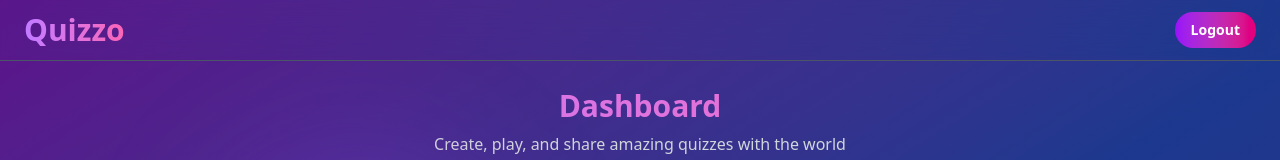
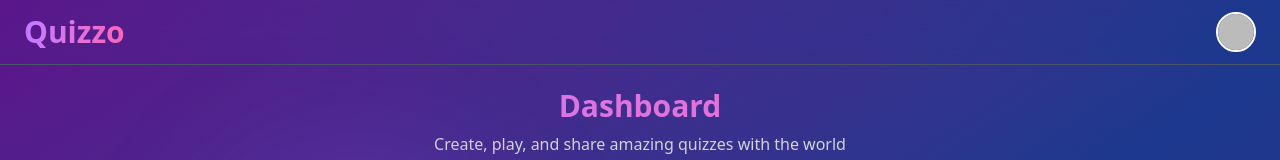
Before and after one commit to Parth2684/quiz-app, a Next.js app: page /home in a window 1280 px wide. Shown: the top 160 px of the page. Built offline with nearby package versions, Linux system fonts and the light colour scheme; no server answers; the database is empty; sample sign-in values are in the browser's storage; a web font is replaced by a local one.

Commit message:
added profile section

```diff
--- a/app/layout.tsx
+++ b/app/layout.tsx
@@ -97,7 +97,7 @@ export default async function RootLayout({
       <body>
         <div className="min-h-screen bg-linear-to-br from-purple-900 via-blue-900 to-indigo-900 text-white overflow-hidden relative print:pt-0 print:mt-0 print:mb-0 print:pl-0 print:pr-0">
           <Background />
-          <TopBar isSignnedIn={Boolean(isSignedIn)} />
+          <TopBar isSignnedIn={Boolean(isSignedIn)} session={session}/>
           <RouterLoadingWrapper>
           <RouterPushPatch>
             <LoadingOverlay />
--- /dev/null
+++ b/app/profile/page.tsx
@@ -0,0 +1,46 @@
+import { auth } from "@/actions/authAction";
+import prisma from "@/lib/singleton";
+import { format } from "date-fns";
+import Link from "next/link";
+
+
+export default async function Profile () {
+    const session = await auth()
+    const attemptedQuizzes = await prisma.quizAttempt.findMany({
+        where: {
+            userId: session?.user.id
+        },
+        include: {
+            quiz: true
+        },
+        orderBy: { attemptedAt: 'desc' }
+    })
+    return <div className="p-6 max-w-4xl mx-auto">
+    <h1 className="text-2xl font-semibold mb-6">Your Attempted Quizzes</h1>
+
+    {attemptedQuizzes.length === 0 ? (
+      <p className="text-gray-400">You haven't attempted any quizzes yet.</p>
+    ) : (
+      <div className="space-y-4">
+        {attemptedQuizzes.map((quiz) => (
+          <Link
+            key={quiz.quiz.id}
+            href={`/quiz/${quiz.quiz.id}/attempts/${quiz.id}`}
+            className="block p-4 border border-gray-200 rounded-lg hover:bg-gray-50 transition hover:text-purple-700"
+          >
+            <h2 className="text-lg font-medium">{quiz.quiz.name}</h2>
+            {quiz.quiz.description && (
+              <p className="text-sm text-gray-600 mt-1">
+                {quiz.quiz.description}
+              </p>
+            )}
+            <div className="text-right">
+                  <p className="text-purple-300 font-bold">Score: {quiz.score}</p>
+                  <p className="text-gray-400 text-sm">{format(new Date(quiz.attemptedAt), 'PPpp')}</p>
+            </div>
+          </Link>
+        ))}
+      </div>
+    )}
+  </div>
+}
--- a/app/quiz/[quizId]/attempts/[attemptId]/page.tsx
+++ b/app/quiz/[quizId]/attempts/[attemptId]/page.tsx
@@ -26,9 +26,8 @@ export default async function AttemptDetailsPage({
     }
   })
 
-  if (!attempt || attempt.quiz.createdById != session?.user.id) return <p className="text-white">Attempt not found</p>;
 
-  return (
+  if(attempt && (attempt.quiz.createdById == session?.user.id || attempt.userId == session?.user.id)){ return (
     <div className="p-6 max-w-4xl mx-auto print:text-xs print:mt-0 print:mb-2 print:pt-0 leading-snug">
       <div className="mb-4 text-center">
       <h2 className="text-lg font-bold text-white print:text-black print:text-base">
@@ -73,3 +72,7 @@ export default async function AttemptDetailsPage({
     </div>
   );
 }
+  else{
+    return <p className="text-white">Attempt not found</p>;
+  }
+}
--- a/components/layout/TopBar.tsx
+++ b/components/layout/TopBar.tsx
@@ -2,50 +2,99 @@
 import { AnimatePresence, motion } from "framer-motion";
 import { Menu, X } from "lucide-react";
 import { signOut } from "next-auth/react";
-import { useEffect, useState } from "react";
+import { useEffect, useRef, useState } from "react";
 import { useLoadingStore } from "@/store/loadingStore";
+import { Session } from "next-auth";
 
+export default function TopBar({ isSignnedIn, session }: { isSignnedIn: boolean, session: Session | null }) {
+  const [isMenuOpen, setIsMenuOpen] = useState(false);
+  const [isScrolled, setIsScrolled] = useState(false);
+  const [isDropdownOpen, setIsDropdownOpen] = useState(false);
+  const { setLoading } = useLoadingStore();
+  const dropdownRef = useRef<HTMLDivElement>(null);
 
-export default function TopBar ({isSignnedIn}: {isSignnedIn: boolean}) {
-    const [isMenuOpen, setIsMenuOpen] = useState(false)
-    const [isScrolled, setIsScrolled] = useState(false)
-    const { setLoading } = useLoadingStore()
   useEffect(() => {
     const handleScroll = () => {
-            setIsScrolled(window.screenY > 50)
+      setIsScrolled(window.scrollY > 50);
     };
-        window.addEventListener('scroll', handleScroll)
-        return window.removeEventListener('scroll', handleScroll)
-    }, [])
+    window.addEventListener("scroll", handleScroll);
+    return () => window.removeEventListener("scroll", handleScroll);
+  }, []);
 
-    return <motion.header
-            className={ `fixed top-0 left-0 right-0 z-50 px-4 sm:px-6 py-2 sm:py-3 backdrop-blur-lg border-b border-gray-600                                                                                                                                                                                                                                                                                                                  transition-all duration-300 ${ isScrolled ? 'bg-black/20 backdrop-blur-lg border-b border-white/10' : '' }` }
+  useEffect(() => {
+    const handleClickOutside = (e: MouseEvent) => {
+      if (
+        dropdownRef.current &&
+        !dropdownRef.current.contains(e.target as Node)
+      ) {
+        setIsDropdownOpen(false);
+      }
+    };
+    document.addEventListener("mousedown", handleClickOutside);
+    return () => document.removeEventListener("mousedown", handleClickOutside);
+  }, []);
+
+  return (
+    <motion.header
+      className={`fixed top-0 left-0 right-0 z-50 px-4 sm:px-6 py-2 sm:py-3 backdrop-blur-lg border-b border-gray-600 transition-all duration-300 ${
+        isScrolled
+          ? "bg-black/20 backdrop-blur-lg border-b border-white/10"
+          : ""
+      }`}
       initial={{ y: -100 }}
-            animate={{ y:0 }}
+      animate={{ y: 0 }}
       transition={{ duration: 0.6 }}
     >
       <div className="max-w-7xl mx-auto flex justify-between items-center">
         <motion.div
           className="text-2xl sm:text-3xl font-bold bg-linear-to-r from-purple-400 to-pink-400 bg-clip-text text-transparent cursor-pointer"
           whileHover={{ scale: 1.05 }}
-                ><a href={isSignnedIn ? "/home" : "/"}>
-                    Quizzo
-                    </a>
+        >
+          <a href={isSignnedIn ? "/home" : "/"}>Quizzo</a>
         </motion.div>
 
+        <div className="flex items-center space-x-4 print:hidden relative">
+          {isSignnedIn ? (
+            <div className="relative" ref={dropdownRef}>
+              <motion.img
+                src={session?.user?.image || "/default-profile.png"}
+                alt="Profile"
+                className="w-10 h-10 rounded-full cursor-pointer border-2 border-white hover:border-purple-500 transition-all object-cover"
+                whileTap={{ scale: 0.95 }}
+                onClick={() => setIsDropdownOpen((prev) => !prev)}
+              />
 
-                <div className="flex items-center space-x-4 print:hidden">
-                    {isSignnedIn ? <motion.a
-                        className="sm:block bg-linear-to-r from-purple-600 to-pink-600 hover:from-purple-500 hover:to-pink-500 px-4 py-2 rounded-full text-sm font-semibold transition-all duration-300 cursor-pointer"
-                        whileHover={{ scale: 1.05 }}
-                        whileTap={{ scale: 0.95 }}
-                        onClick={(e) => {
-                            setLoading(true)
-                            signOut({callbackUrl: "/"})}
-                        }
+              <AnimatePresence>
+                {isDropdownOpen && (
+                  <motion.div
+                    initial={{ opacity: 0, y: -10 }}
+                    animate={{ opacity: 1, y: 0 }}
+                    exit={{ opacity: 0, y: -10 }}
+                    className="absolute right-0 mt-2 w-44 bg-blue-200/90 backdrop-blur-lg border border-white/10 rounded-xl shadow-xl z-50"
+                  >
+                    <a
+                      href="/profile"
+                      className="block px-4 py-2 text-sm text-white hover:bg-white/10 transition-colors border-b border-blue-500"
+                      onClick={() => setIsDropdownOpen(false)}
+                    >
+                      Profile
+                    </a>
+                    <button
+                      onClick={() => {
+                        setIsDropdownOpen(false);
+                        setLoading(true);
+                        signOut({ callbackUrl: "/" });
+                      }}
+                      className="w-full text-left px-4 py-2 text-sm text-red-400 hover:bg-white/10 transition-colors"
                     >
                       Logout
-                    </motion.a> : <>
+                    </button>
+                  </motion.div>
+                )}
+              </AnimatePresence>
+            </div>
+          ) : (
+            <>
               <motion.a
                 className="hidden sm:block bg-linear-to-r from-purple-600 to-pink-600 hover:from-purple-500 hover:to-pink-500 px-4 py-2 rounded-full text-sm font-semibold transition-all duration-300 cursor-pointer"
                 whileHover={{ scale: 1.05 }}
@@ -67,11 +116,10 @@ export default function TopBar ({isSignnedIn}: {isSignnedIn: boolean}) {
                 onClick={() => setIsMenuOpen(!isMenuOpen)}
                 whileTap={{ scale: 0.95 }}
               >
-                        { isMenuOpen ? <X size={24} /> : <Menu size={24} /> }
+                {isMenuOpen ? <X size={24} /> : <Menu size={24} />}
               </motion.button>
-                    </>}
-
-
+            </>
+          )}
         </div>
       </div>
 
@@ -79,14 +127,13 @@ export default function TopBar ({isSignnedIn}: {isSignnedIn: boolean}) {
         {isMenuOpen && (
           <motion.div
             initial={{ opacity: 0, height: 0 }}
-                    animate={{ opacity: 1, height: 'auto' }}
+            animate={{ opacity: 1, height: "auto" }}
             exit={{ opacity: 0, height: 0 }}
             className="lg:hidden bg-black/40 backdrop-blur-lg border-b border-white/10 mt-4 rounded-2xl mx-4"
           >
             <div className="px-6 py-4 space-y-4">
-
               <motion.a
-                        href='/signin'
+                href="/signin"
                 className="block py-2 hover:text-purple-300 transition-colors text-center"
                 onClick={() => setIsMenuOpen(false)}
                 whileHover={{ x: 10 }}
@@ -105,5 +152,5 @@ export default function TopBar ({isSignnedIn}: {isSignnedIn: boolean}) {
         )}
       </AnimatePresence>
     </motion.header>
-
+  );
 }
```
Also changed, not shown: public/default-profile.png (added), 1 other file (tests, documents, lock files or other folders). Lines whose indentation alone changed are shown as unchanged.
